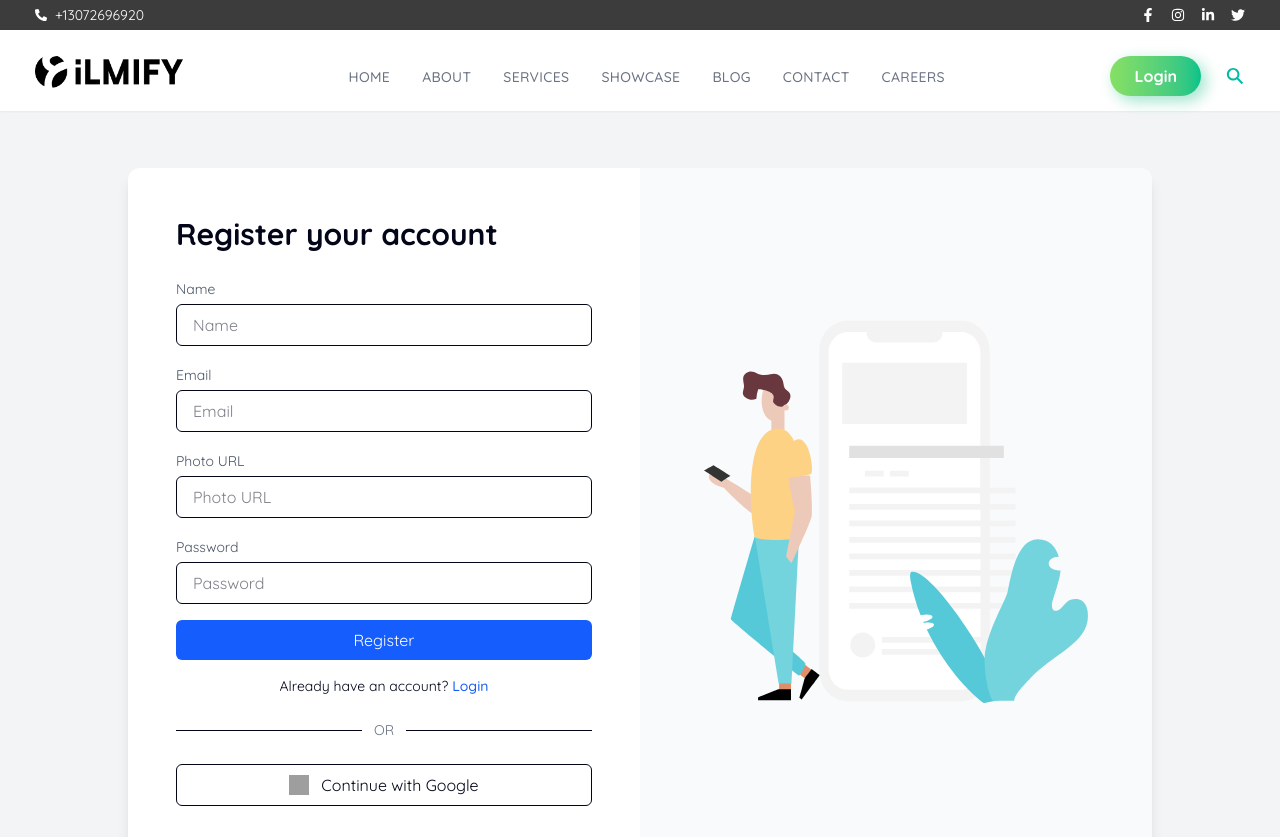
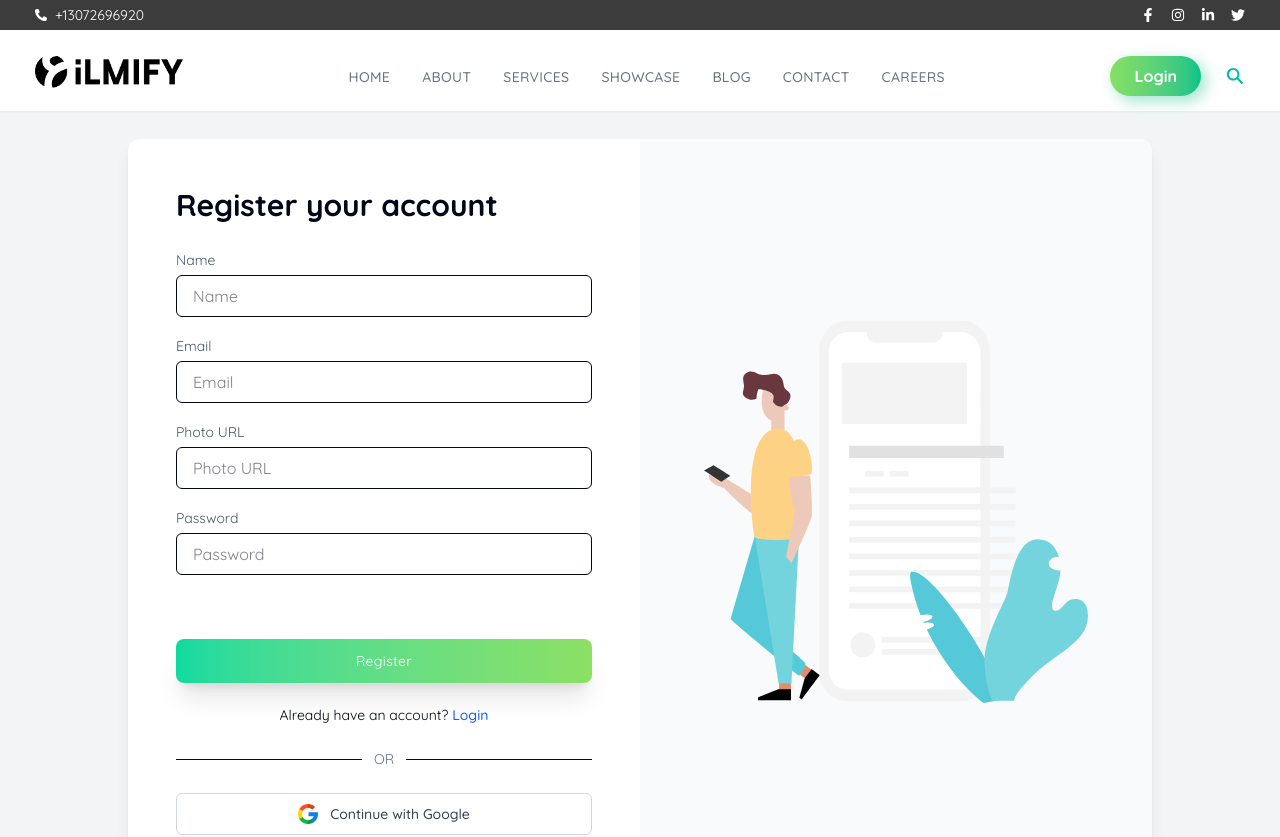
Before and after one commit to rubel6610/ilmifytechagency-frontend, a Next.js app: page /register in a window 1280 px wide. Shown: the top 837 px of the page. Built offline with nearby package versions, Linux system fonts and the light colour scheme; grey boxes are pictures that could not be loaded.

Commit message:
register page polished

```diff
--- a/app/(auth)/login/page.jsx
+++ b/app/(auth)/login/page.jsx
@@ -1,7 +1,11 @@
-"use client"
+"use client";
 
 import Lottie from "lottie-react";
 import loginAnimation from "../../../public/assets/lotties/login";
+import Image from "next/image";
+import Link from "next/link";
+const MotionLink = motion(Link);
+import { motion } from "framer-motion";
 
 export default function Login() {
   return (
@@ -40,10 +44,52 @@ export default function Login() {
             Forgot password?
           </div>
 
-          {/* Login Button */}
-          <button className="w-full bg-blue-600 text-white py-2 rounded-lg font-semibold hover:bg-blue-700 transition">
-            Login
-          </button>
+          <MotionLink
+            href="/contact"
+            className="
+              w-full
+              text-center
+             relative
+             overflow-hidden
+           bg-linear-to-r
+               from-[#0ddaa0]
+               to-[#8ce064]
+               text-white
+               mt-12
+             px-8
+             py-3
+             rounded-lg
+             text-sm
+             tracking-wide
+             shadow-xl
+             inline-block
+           "
+            initial="rest"
+            whileHover="hover"
+            animate="rest"
+          >
+            {/* Hover Gradient */}
+            <motion.span
+              variants={{
+                rest: { scale: 0 },
+                hover: { scale: 1 },
+              }}
+              transition={{ duration: 0.17, ease: "easeOut" }}
+              className="
+               absolute
+               inset-0
+              bg-linear-to-r
+               from-[#3D3D3D]
+               to-[#151515]
+             text-white
+               rounded-lg
+               z-0
+             "
+              style={{ originX: 0.5, originY: 0.5 }}
+            />
+
+            <span className="relative z-10">Register</span>
+          </MotionLink>
 
           {/* Register */}
           <p className="text-sm text-center mt-4">
@@ -59,19 +105,25 @@ export default function Login() {
           </div>
 
           {/* Social Login */}
-          <button className="w-full flex items-center justify-center gap-2 border py-2 rounded-lg hover:bg-gray-50 transition">
-            <img src="/assets/google.svg" alt="Google" className="w-5 h-5" />
-            Continue with Google
+          <button
+            type="button"
+            aria-label="Continue with Google"
+            className="w-full flex items-center justify-center gap-3 rounded-md border border-gray-300 bg-white py-2.5 text-sm font-medium text-gray-700 transition hover:bg-gray-50 hover:shadow-sm focus:outline-none focus:ring-2 focus:ring-green-500"
+          >
+            <Image
+              src="/assets/google.png"
+              alt="Google logo"
+              width={20}
+              height={20}
+              className="object-contain"
+            />
+            <span>Continue with Google</span>
           </button>
         </div>
 
         {/* RIGHT: LOTTIE */}
         <div className="hidden md:flex items-center justify-center bg-gray-50">
-          <Lottie
-            animationData={loginAnimation}
-            loop={true}
-            className="w-96"
-          />
+          <Lottie animationData={loginAnimation} loop={true} className="w-96" />
         </div>
       </div>
     </div>
--- a/app/(auth)/register/page.jsx
+++ b/app/(auth)/register/page.jsx
@@ -1,13 +1,16 @@
- "use client"
+"use client";
 
 import Lottie from "lottie-react";
 import registerAnimation from "../../../public/assets/lotties/register"; // your lottie json
+import Image from "next/image";
+import Link from "next/link";
+const MotionLink = motion(Link);
+import { motion } from "framer-motion";
 
 const Register = () => {
   return (
     <div className="min-h-screen bg-gray-100 flex items-center justify-center px-4">
       <div className="max-w-5xl w-full bg-white rounded-xl shadow-lg grid grid-cols-1 md:grid-cols-2 overflow-hidden">
-
         {/* LEFT: FORM */}
         <div className="p-8 md:p-12">
           <h2 className="text-3xl font-semibold mb-6">Register your account</h2>
@@ -49,12 +52,52 @@ const Register = () => {
               />
             </div>
 
-            <button
-              type="button"
-              className="w-full bg-blue-600 hover:bg-blue-700 text-white py-2 rounded-md transition"
+            <MotionLink
+              href="/contact"
+              className="
+              w-full
+              text-center
+             relative
+             overflow-hidden
+           bg-linear-to-r
+               from-[#0ddaa0]
+               to-[#8ce064]
+               text-white
+               mt-12
+             px-8
+             py-3
+             rounded-lg
+             text-sm
+             tracking-wide
+             shadow-xl
+             inline-block
+           "
+              initial="rest"
+              whileHover="hover"
+              animate="rest"
             >
-              Register
-            </button>
+              {/* Hover Gradient */}
+              <motion.span
+                variants={{
+                  rest: { scale: 0 },
+                  hover: { scale: 1 },
+                }}
+                transition={{ duration: 0.17, ease: "easeOut" }}
+                className="
+               absolute
+               inset-0
+              bg-linear-to-r
+               from-[#3D3D3D]
+               to-[#151515]
+             text-white
+               rounded-lg
+               z-0
+             "
+                style={{ originX: 0.5, originY: 0.5 }}
+              />
+
+              <span className="relative z-10">Register</span>
+            </MotionLink>
           </form>
 
           <p className="text-center text-sm mt-4">
@@ -72,16 +115,20 @@ const Register = () => {
           </div>
 
           {/* Social Login */}
+
           <button
             type="button"
-            className="w-full border flex items-center justify-center gap-3 py-2 rounded-md hover:bg-gray-50 transition"
+            aria-label="Continue with Google"
+            className="w-full flex items-center justify-center gap-3 rounded-md border border-gray-300 bg-white py-2.5 text-sm font-medium text-gray-700 transition hover:bg-gray-50 hover:shadow-sm focus:outline-none focus:ring-2 focus:ring-green-500"
           >
-            <img
-              src="https://cdn-icons-png.flaticon.com/512/300/300221.png"
-              alt="Google"
-              className="w-5 h-5"
+            <Image
+              src="/assets/google.png"
+              alt="Google logo"
+              width={20}
+              height={20}
+              className="object-contain"
             />
-            Continue with Google
+            <span>Continue with Google</span>
           </button>
         </div>
 
```
Also changed, not shown: public/assets/google.png (added).
